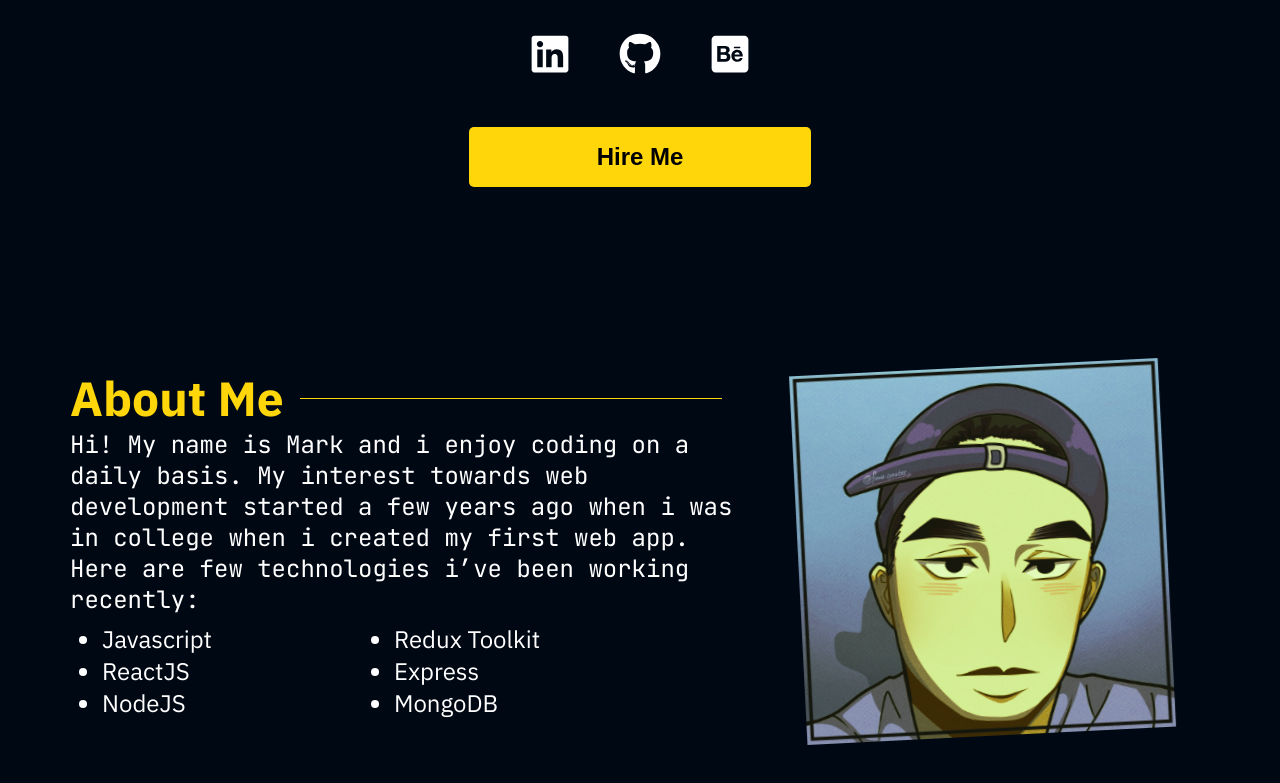
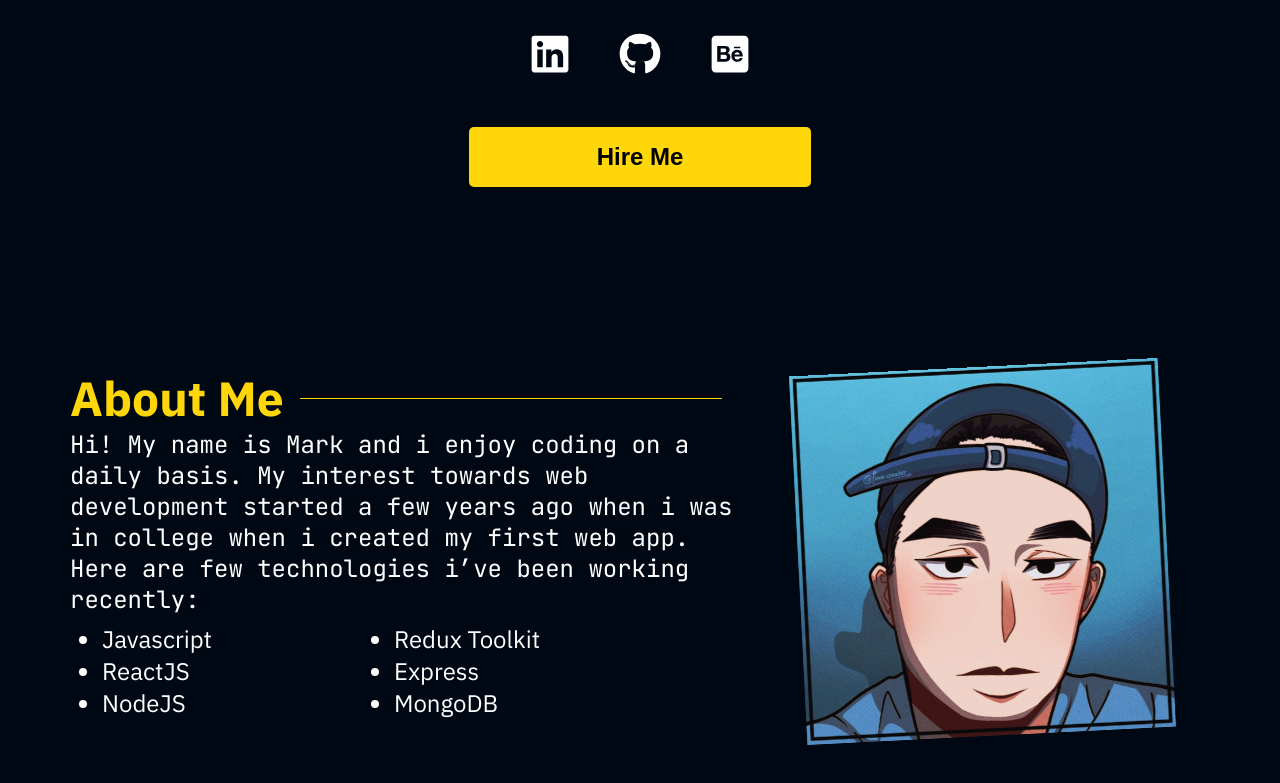
Before and after one commit to markmendozadev/personal_website, a React (Create React App) app: page / in a window 1280 px wide. Shown: the part 465-1248 px from the top of the page. Built offline with nearby package versions, Linux system fonts and the light colour scheme.

Commit message:
remove filter

```diff
--- a/src/components/About/about.css
+++ b/src/components/About/about.css
@@ -62,12 +62,10 @@
   opacity: 1;
   will-change: opacity, transform;
   object-fit: scale-down;
-  filter: invert(7%) sepia(50%) saturate(200%) hue-rotate(757deg) brightness(99%) contrast(107%);
 
 
 }
 .profile_img:hover{
-  filter:  invert(0%);
   transform: rotate(0deg);
   transform: scale(1.1);
 }
```
